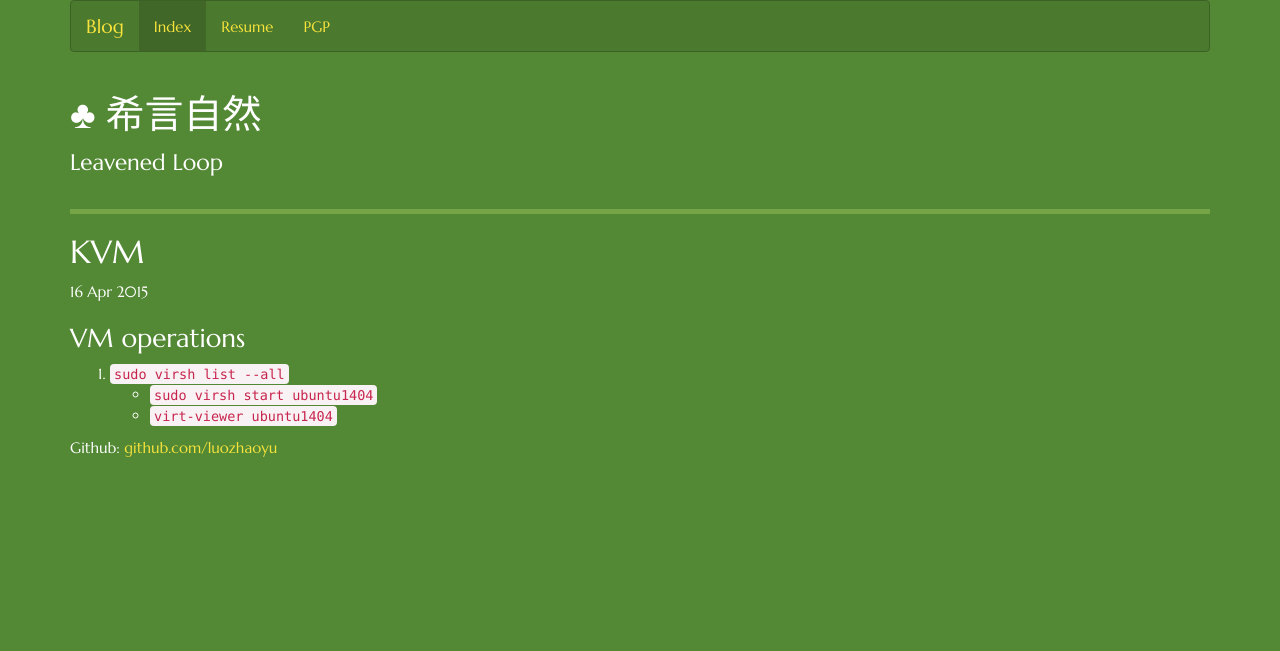
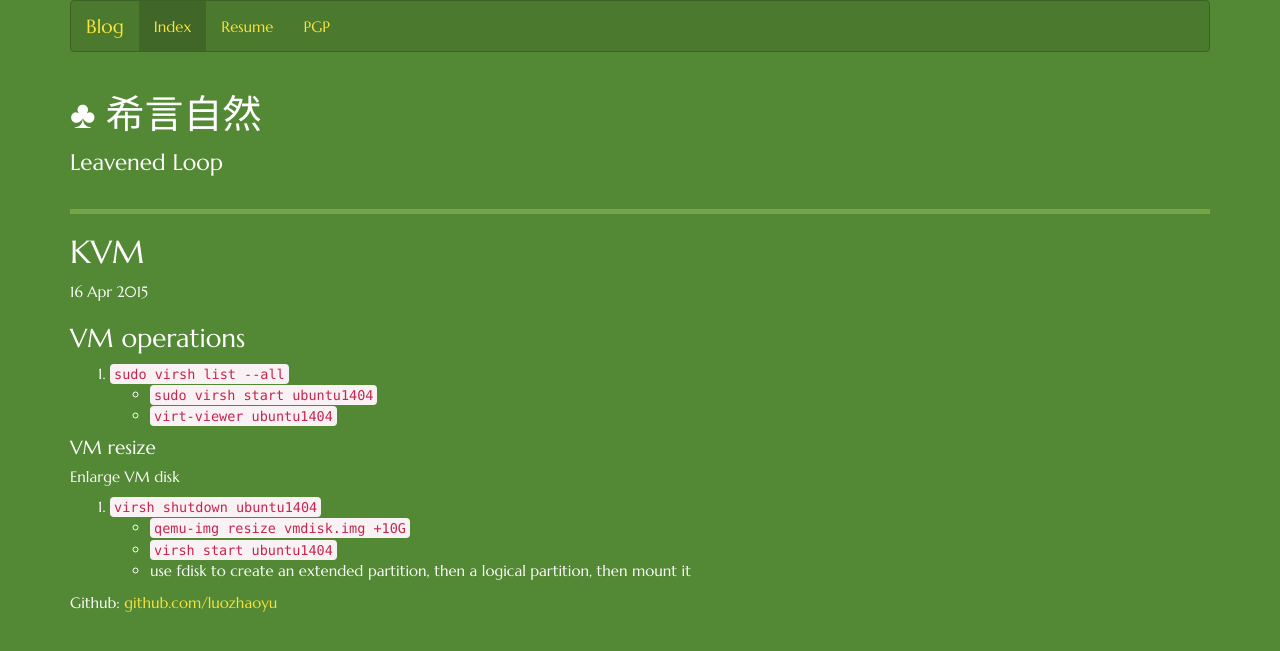
Before and after one commit to luozhaoyu/luozhaoyu.github.io, a Jekyll site: the page built from _posts/2015-04-16-KVM.md, in a window 1280 px wide. Shown: the top 651 px of the page. Built offline with Jekyll 4.4.1, drawn with Linux system fonts in a browser that asks for light colours; nearby versions of some CDN libraries; Markdown is read by kramdown in place of the engine named in the settings.

Commit message:
resize kvm

```diff
--- a/_posts/2015-04-16-KVM.md
+++ b/_posts/2015-04-16-KVM.md
@@ -6,3 +6,10 @@ title: "KVM"
 1. `sudo virsh list --all`
 - `sudo virsh start ubuntu1404`
 - `virt-viewer ubuntu1404`
+
+#### VM resize
+##### Enlarge VM disk
+1. `virsh shutdown ubuntu1404`
+- `qemu-img resize vmdisk.img +10G`
+- `virsh start ubuntu1404`
+- use fdisk to create an extended partition, then a logical partition, then mount it
```
